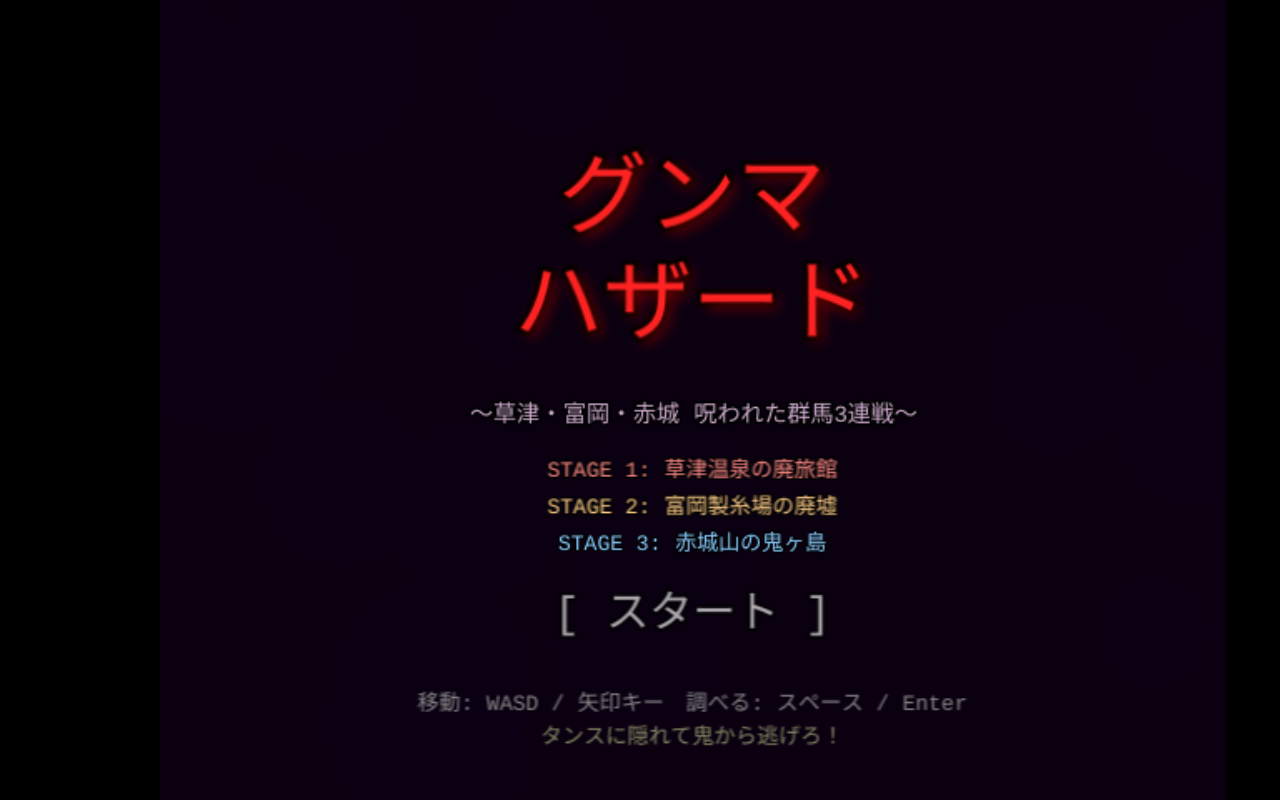
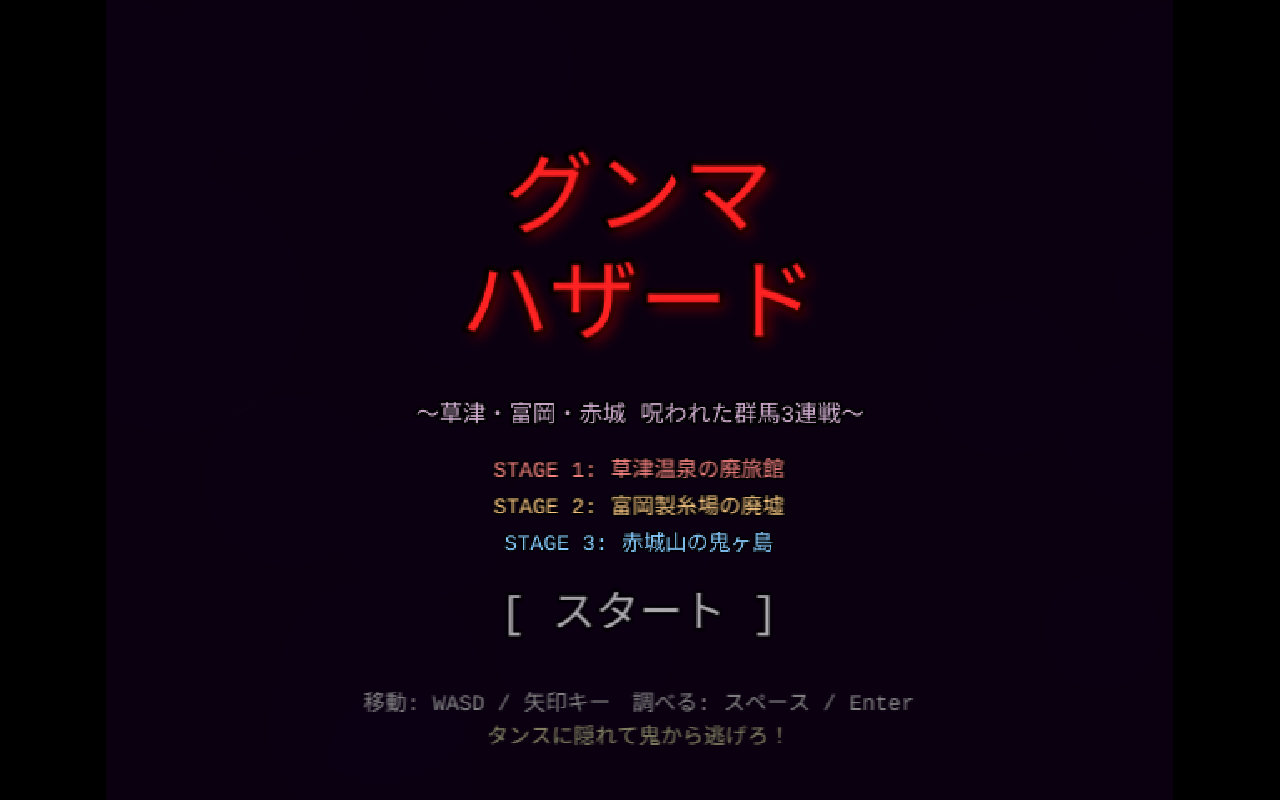
Before and after one commit to shunpedesu/gunma-hazard, a website built with Vite: page index.html in a window 1280 px wide. Built offline with nearby package versions, Linux system fonts and the light colour scheme; animation ran at ten frames a second.

Commit message:
OGPサムネイル画像・SNSメタタグ追加

```diff
--- a/index.html
+++ b/index.html
@@ -7,6 +7,22 @@
     <meta name="apple-mobile-web-app-status-bar-style" content="black-translucent" />
     <meta name="apple-mobile-web-app-title" content="グンマハザード" />
     <meta name="theme-color" content="#0a0010" />
+
+    <!-- OGP / SNSサムネイル -->
+    <meta property="og:title" content="グンマハザード" />
+    <meta property="og:description" content="群馬から逃げ出せ！こんにゃく・だるま・上毛かるたの怨霊が追いかけてくるホラーコメディゲーム。クイズに答えて鍵を集め、謎の部屋から脱出せよ。" />
+    <meta property="og:type" content="website" />
+    <meta property="og:url" content="https://shunpedesu.github.io/gunma-hazard/" />
+    <meta property="og:image" content="https://shunpedesu.github.io/gunma-hazard/ogp.png" />
+    <meta property="og:image:width" content="1200" />
+    <meta property="og:image:height" content="630" />
+    <meta property="og:locale" content="ja_JP" />
+    <meta property="og:site_name" content="グンマハザード" />
+    <meta name="twitter:card" content="summary_large_image" />
+    <meta name="twitter:title" content="グンマハザード" />
+    <meta name="twitter:description" content="群馬から逃げ出せ！こんにゃく・だるま・上毛かるたの怨霊が追いかけてくるホラーコメディゲーム。" />
+    <meta name="twitter:image" content="https://shunpedesu.github.io/gunma-hazard/ogp.png" />
+
     <link rel="manifest" href="/manifest.json" />
     <link rel="apple-touch-icon" href="/icon.svg" />
     <title>グンマハザード</title>
@@ -21,19 +37,14 @@
         -webkit-user-select: none;
       }
       #app {
+        position: relative;
         width: 100%; height: 100%;
-        display: flex;
-        justify-content: center;
-        align-items: flex-start;
       }
       #app canvas {
         display: block;
-        max-width: 100%;
-        max-height: 100%;
-      }
-      /* デスクトップでは上下中央 */
-      @media (pointer: fine) {
-        #app { align-items: center; }
+        image-rendering: -webkit-optimize-contrast; /* Safari */
+        image-rendering: crisp-edges;               /* Firefox */
+        image-rendering: pixelated;                 /* Chrome/Edge */
       }
 
       /* ── タッチ操作オーバーレイ ─────────────────────── */
```
Also changed, not shown: public/ogp.png (added).
